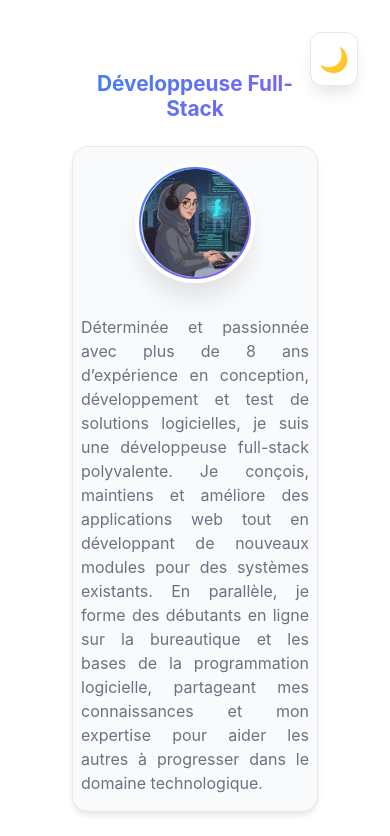
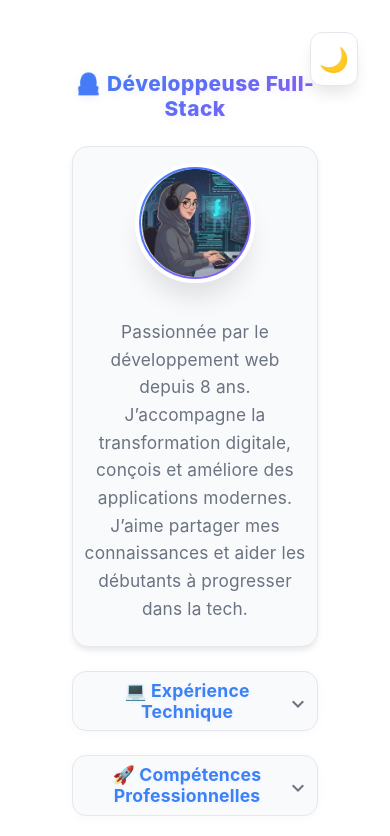
Before and after one commit to kenzaaliche29/Orion, a Vue app: page / in a window 390 px wide. Shown: the top 836 px of the page. Built offline with nearby package versions, Linux system fonts and the light colour scheme; what @orion.ui/orion would draw is missing.

Commit message:
feat: enhance OrionStatsCard with updated profile details and improved styling

```diff
--- a/src/components/OrionStatsCard.vue
+++ b/src/components/OrionStatsCard.vue
@@ -1,6 +1,6 @@
 <template>
   <div class="orion-profile-container">
-    <h2 class="profile-title"> Développeuse Full-Stack</h2>
+    <h2 class="profile-title">👩‍💻 Développeuse Full-Stack</h2>
 
     <!-- Profile Section with Image and Description -->
     <div class="profile-intro-section">
@@ -15,14 +15,9 @@
 
       <div class="profile-description">
         <p class="description-text">
-
-           Déterminée et passionnée avec plus de 8 ans d’expérience en conception, développement et
-          test de solutions logicielles, je suis une développeuse full-stack polyvalente.
-          Je conçois, maintiens et améliore des applications web tout en développant de nouveaux modules
-           pour des systèmes existants. En parallèle, je forme des débutants en ligne sur la bureautique
-           et les bases de la programmation logicielle, partageant mes
-           connaissances et mon expertise pour aider les autres à progresser dans le domaine technologique.
-
+          Passionnée par le développement web depuis 8 ans.<br>
+          J’accompagne la transformation digitale, conçois et améliore des applications modernes.<br>
+          J’aime partager mes connaissances et aider les débutants à progresser dans la tech.
         </p>
       </div>
     </div>
@@ -153,32 +148,38 @@
         <transition name="accordion-slide">
           <div v-show="isExperienceSectionOpen" class="experience-cards">
           <div class="experience-card">
-            <h3>Freelance</h3>
-            <p><strong>janvier 2025 - jusqu’à présent</strong></p>
-            <p>Développeuse full-stack</p>
-            <ul>
-              <li>Réalisation de nouvelles applications en utilisant .NET 8 (backend) et Angular (frontend)</li>
+            <h3 class="exp-company">🧑‍💻 Freelance</h3>
+            <div class="exp-meta">
+              <span class="exp-date">Jan. 2025 – Présent</span>
+              <span class="exp-role">Développeuse full-stack</span>
+            </div>
+            <ul class="exp-list">
+              <li>Applications sur-mesure avec .NET 8 (backend) & Angular (frontend)</li>
             </ul>
           </div>
           <div class="experience-card">
-            <h3><a href="https://itcomp-dz.com/" target="_blank" rel="noopener noreferrer" style="color:inherit;text-decoration:underline;">ITComp</a></h3>
-            <p><strong>Novembre 2023 - Novembre 2024</strong></p>
-            <p>Développeuse web</p>
-            <ul>
-              <li>Migration d’une ancienne solution à .NET 8.0</li>
-              <li>Ajout de nouvelles fonctionnalités aux solutions existantes</li>
-              <li>Réalisation de nouvelles applications</li>
+            <h3 class="exp-company"><a href="https://itcomp-dz.com/" target="_blank" rel="noopener noreferrer">ITComp</a></h3>
+            <div class="exp-meta">
+              <span class="exp-date">Nov. 2023 – Nov. 2024</span>
+              <span class="exp-role">Développeuse web</span>
+            </div>
+            <ul class="exp-list">
+              <li>Migration d’une solution vers .NET 8.0</li>
+              <li>Ajout de fonctionnalités et maintenance évolutive</li>
+              <li>Développement d’applications web métiers</li>
             </ul>
           </div>
           <div class="experience-card">
-            <h3><a href="https://nesda.dz/" target="_blank" rel="noopener noreferrer" style="color:inherit;text-decoration:underline;">NESDA (EX: ANADE)</a></h3>
-            <p><strong>Janvier 2017 - octobre 2023</strong></p>
-            <p>Développeuse full-stack</p>
-            <ul>
-              <li>Concevoir et mettre en œuvre les architectures applicatives</li>
-              <li>Participer à l'élaboration de projets à grande complexité</li>
-              <li>Participer à la transformation des applications monolithiques vers une architecture micro-services</li>
-              <li>Travailler avec des consultants externes et des éditeurs de logiciels pour le développement et le déploiement de solutions métiers</li>
+            <h3 class="exp-company"><a href="https://nesda.dz/" target="_blank" rel="noopener noreferrer">NESDA (EX: ANADE)</a></h3>
+            <div class="exp-meta">
+              <span class="exp-date">Jan. 2017 – Oct. 2023</span>
+              <span class="exp-role">Développeuse full-stack</span>
+            </div>
+            <ul class="exp-list">
+              <li>Conception et mise en œuvre d’architectures applicatives</li>
+              <li>Participation à des projets complexes</li>
+              <li>Transformation d’applications monolithiques en micro-services</li>
+              <li>Collaboration avec consultants et éditeurs pour le déploiement de solutions métiers</li>
             </ul>
           </div>
           </div>
@@ -227,6 +228,7 @@
 import { ref, onMounted, nextTick } from 'vue'
 
 // Interface simple pour les technologies
+
 interface Technology {
   id: string
   name: string
@@ -691,13 +693,15 @@ const handleImageError = (event: Event) => {
 
 .profile-title {
   text-align: center;
-  font-size: 2.5rem;
-  font-weight: 700;
-  margin-bottom: 3rem;
+  font-size: 2.3rem;
+  font-weight: 800;
+  margin-bottom: 2.2rem;
+  letter-spacing: 0.5px;
   background: linear-gradient(135deg, var(--orion-primary) 0%, var(--orion-secondary) 100%);
   -webkit-background-clip: text;
   -webkit-text-fill-color: transparent;
   background-clip: text;
+  text-shadow: 0 2px 8px rgba(108,99,255,0.10);
 }
 
 .profile-intro-section {
@@ -755,13 +759,15 @@ const handleImageError = (event: Event) => {
 }
 
 .section-title {
-  font-size: 1.75rem;
-  font-weight: 600;
-  color: var(--orion-text-primary);
+  font-size: 1.35rem;
+  font-weight: 700;
+  color: var(--orion-primary, #6c63ff);
   margin: 0;
   display: flex;
   align-items: center;
   gap: 0.5rem;
+  letter-spacing: 0.2px;
+  text-shadow: 0 1px 4px rgba(108,99,255,0.07);
 }
 
 .accordion-section {
@@ -774,14 +780,17 @@ const handleImageError = (event: Event) => {
   display: flex;
   align-items: center;
   justify-content: space-between;
-  border: 1px solid var(--orion-border-primary);
-  border-radius: 12px;
-  padding: 0.75rem 1rem;
+  border: 1.5px solid var(--orion-border-primary);
+  border-radius: 14px;
+  padding: 0.85rem 1.1rem;
   background: var(--orion-bg-secondary);
   cursor: pointer;
-  margin-bottom: 1.5rem;
-  transition: all 0.2s ease;
-  scroll-margin-top: 1.5rem;
+  margin-bottom: 1.2rem;
+  transition: all 0.2s;
+  scroll-margin-top: 1.2rem;
+  box-shadow: 0 2px 8px rgba(108,99,255,0.04);
+  font-weight: 600;
+  font-size: 1.08rem;
 }
 
 .section-accordion-toggle:hover {
@@ -1080,11 +1089,13 @@ const handleImageError = (event: Event) => {
     padding: 2px;
   }
   .description-text {
-    font-size: 1rem;
-    line-height: 1.5;
-  }
-  .section {
-    margin-bottom: 2rem;
+    font-size: 1.08rem;
+    color: var(--orion-text-secondary);
+    line-height: 1.6;
+    margin: 0;
+    text-align: center;
+    letter-spacing: 0.01em;
+    padding: 0.2rem 0.2rem 0.5rem 0.2rem;
   }
   .section-accordion-toggle {
     padding: 0.5rem 0.7rem;
@@ -1513,11 +1524,52 @@ const handleImageError = (event: Event) => {
   transform: translateY(-8px) scale(1.03);
 }
 .experience-card h3 {
-  font-size: 1rem;
+  font-size: 1.08rem;
   font-weight: 700;
   margin: 0.3rem 0 0.15rem 0;
+  color: var(--orion-primary, #6c63ff);
+  text-align: center;
+  letter-spacing: 0.02em;
+}
+
+.exp-company a {
+  color: var(--orion-primary, #6c63ff);
+  text-decoration: underline;
+  font-weight: 700;
+}
+
+.exp-meta {
+  display: flex;
+  flex-wrap: wrap;
+  gap: 0.7rem;
+  justify-content: center;
+  align-items: center;
+  margin-bottom: 0.2rem;
+}
+.exp-date {
+  color: var(--orion-text-secondary, #8885b5);
+  font-size: 0.93rem;
+  font-weight: 600;
+  background: rgba(108,99,255,0.07);
+  border-radius: 8px;
+  padding: 0.1rem 0.5rem;
+}
+.exp-role {
   color: var(--orion-text-primary, #3f3d56);
-  text-align: center;
+  font-size: 0.93rem;
+  font-weight: 600;
+  background: rgba(245,158,11,0.07);
+  border-radius: 8px;
+  padding: 0.1rem 0.5rem;
+}
+.exp-list {
+  margin: 0.3rem 0 0 0;
+  padding-left: 1.1rem;
+}
+.exp-list li {
+  margin-bottom: 0.2rem;
+  font-size: 0.93rem;
+  line-height: 1.5;
 }
 .experience-card p,
 .experience-card ul {
```
